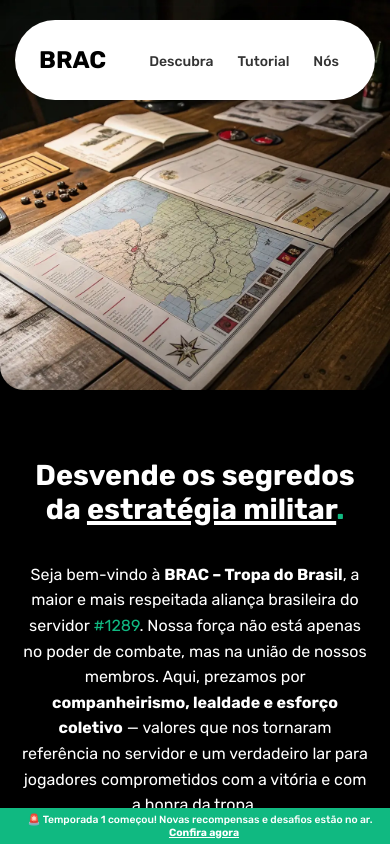
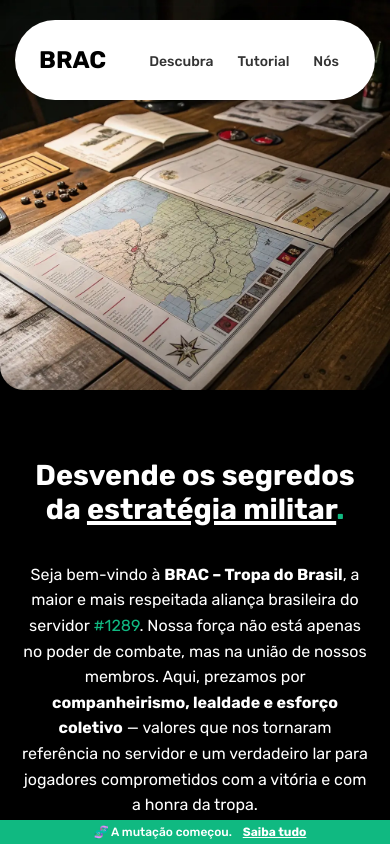
Before and after one commit to EmersonNog/BRAC, a React (Vite) app: page / in a window 390 px wide. Shown: the top 844 px of the page. Built offline with nearby package versions, Linux system fonts and the light colour scheme; a web font is replaced by a local one.

Commit message:
resize font for notificationbar

```diff
--- a/src/Components/JoinCommunitySection/JoinCommunitySection.css
+++ b/src/Components/JoinCommunitySection/JoinCommunitySection.css
@@ -112,7 +112,7 @@ button.learn:hover {
 
   .connect-section p {
     font-size: 0.95rem;
-    margin-bottom: 16px;
+    margin-bottom: 13px;
   }
 
   .buttons {
@@ -127,4 +127,8 @@ button.learn:hover {
     padding: 10px 16px;
     font-size: 0.95rem;
   }
+
+  .connect-section {
+    margin-bottom: 20px;
+  }
 }
--- a/src/Components/SeasonNotificationBar/SeasonNotificationBar.css
+++ b/src/Components/SeasonNotificationBar/SeasonNotificationBar.css
@@ -23,7 +23,7 @@
 
 @media (max-width: 768px) {
   .season-bar {
-    font-size: 0.65rem;
+    font-size: 0.75rem;
     padding: 5px;
   }
 }
--- a/src/Components/SeasonNotificationBar/SeasonNotificationBar.jsx
+++ b/src/Components/SeasonNotificationBar/SeasonNotificationBar.jsx
@@ -5,8 +5,7 @@ import "./SeasonNotificationBar.css";
 export default function SeasonNotificationBar() {
   return (
     <div className="season-bar">
-      🚨 Temporada 1 começou! Novas recompensas e desafios estão no ar.{" "}
-      <Link to="/season-1">Confira agora</Link>
+      🧬 A mutação começou. <Link to="/season-1">Saiba tudo</Link>
     </div>
   );
 }
```
